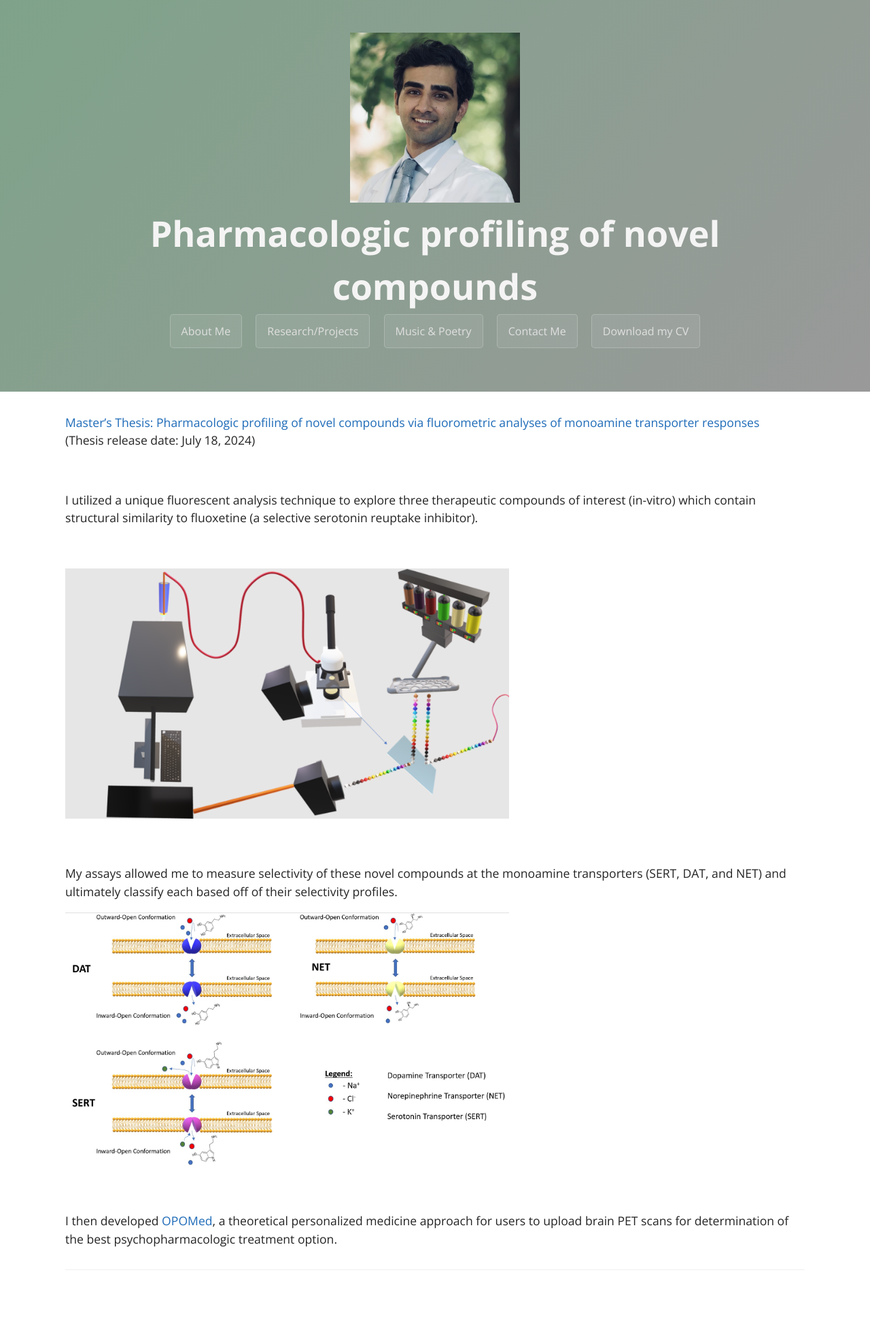
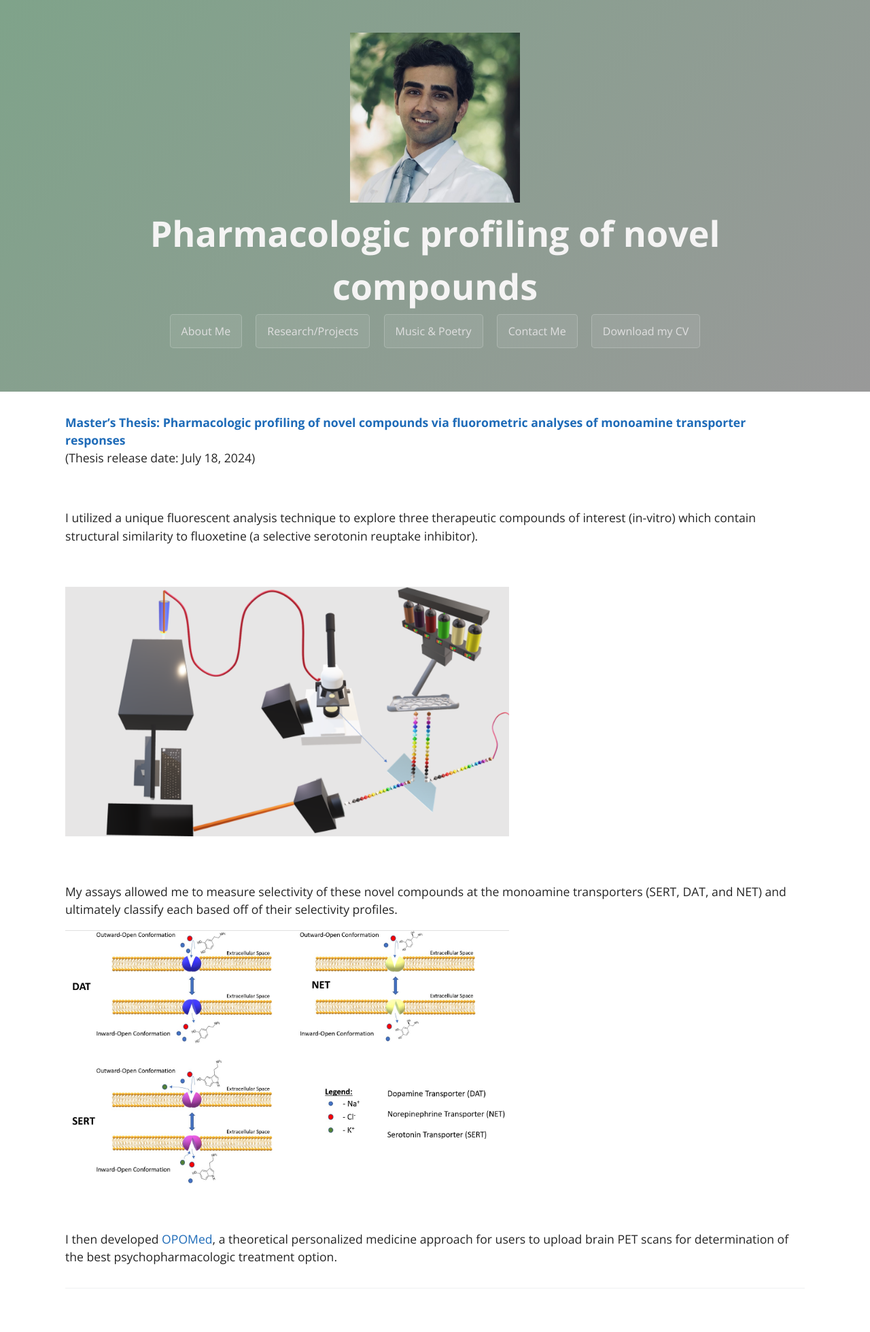
Before and after one commit to EyeCanDoIt/EyeCanDoIt.github.io, a Jekyll site: the page built from thesis.md, in a window 1280 px wide. Shown: the whole page at 68% size. Built offline with Jekyll 4.4.1, drawn with Linux system fonts in a browser that asks for light colours; before the commit the page ends 1932 px from its top, so only the background shows below that.

```diff
--- a/thesis.md
+++ b/thesis.md
@@ -5,7 +5,7 @@ filename: thesis
 ---
 
 
-[Master's Thesis: Pharmacologic profiling of novel compounds via fluorometric analyses of monoamine transporter responses](https://scholarscompass.vcu.edu/etd/5983/){:target="_blank"}
+[**Master's Thesis: Pharmacologic profiling of novel compounds via fluorometric analyses of monoamine transporter responses**](https://scholarscompass.vcu.edu/etd/5983/){:target="_blank"}
 <br>
 (Thesis release date: July 18, 2024)
 
```
